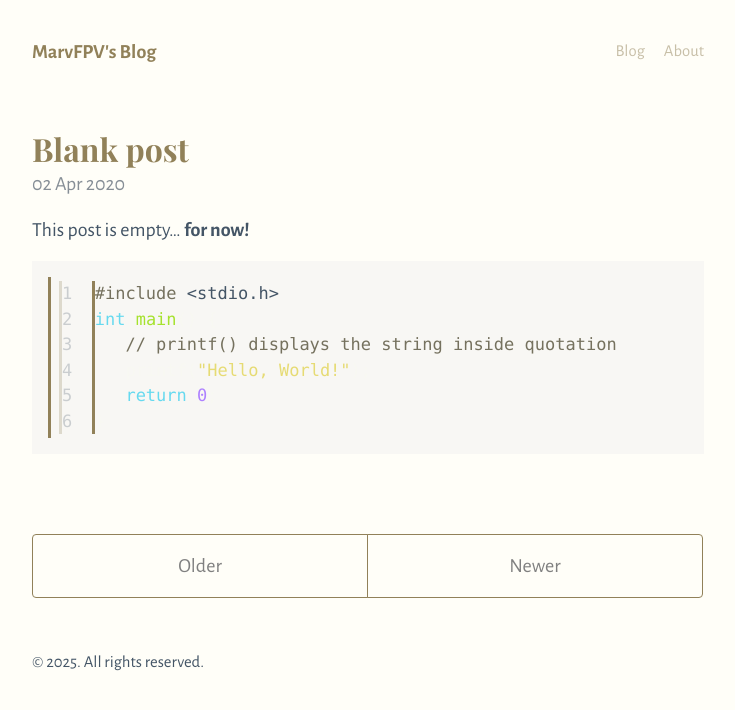
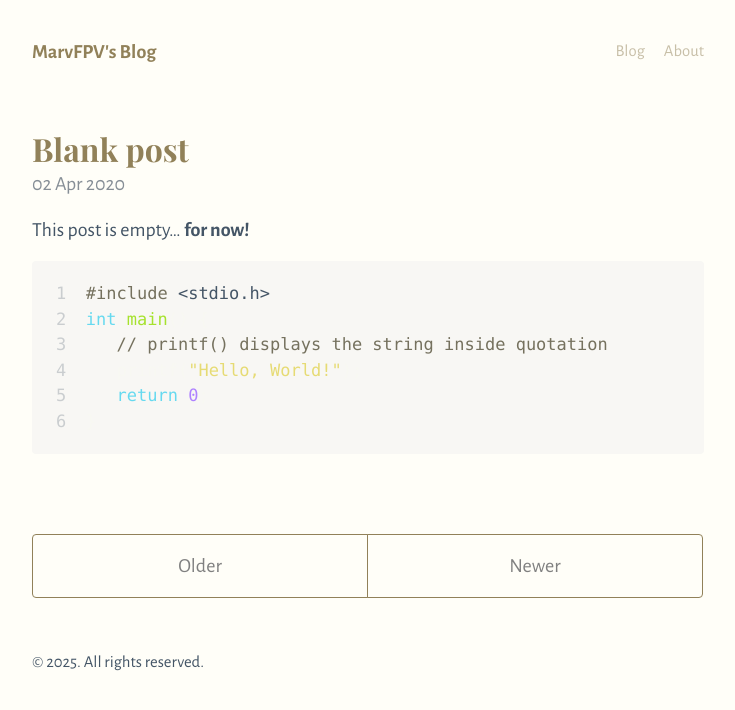
Before and after one commit to MarvFPV/MarvFPV.github.io, a Jekyll site: the page built from index.html, in a window 1280 px wide. Shown: the top 710 px of the page, without its empty margins (272-1007 px from the left). Built offline with Jekyll 4.4.1, drawn with Linux system fonts in a browser that asks for light colours; the list of posts is cut into pages by our own code.

Commit message:
revert to stock

```diff
--- a/_sass/_code.scss
+++ b/_sass/_code.scss
@@ -24,12 +24,11 @@ pre {
   padding: var(--spacer);
   margin-bottom: var(--spacer);
   background-color: var(--code-bg);
+  border-radius: var(--border-radius);
 
 
   pre {
     margin-bottom: 0;
-    border-left: solid;
-    border-color: var(--marv-brown);
   }
 
   // Triple backticks (code fencing) doubles the .highlight elements
```
